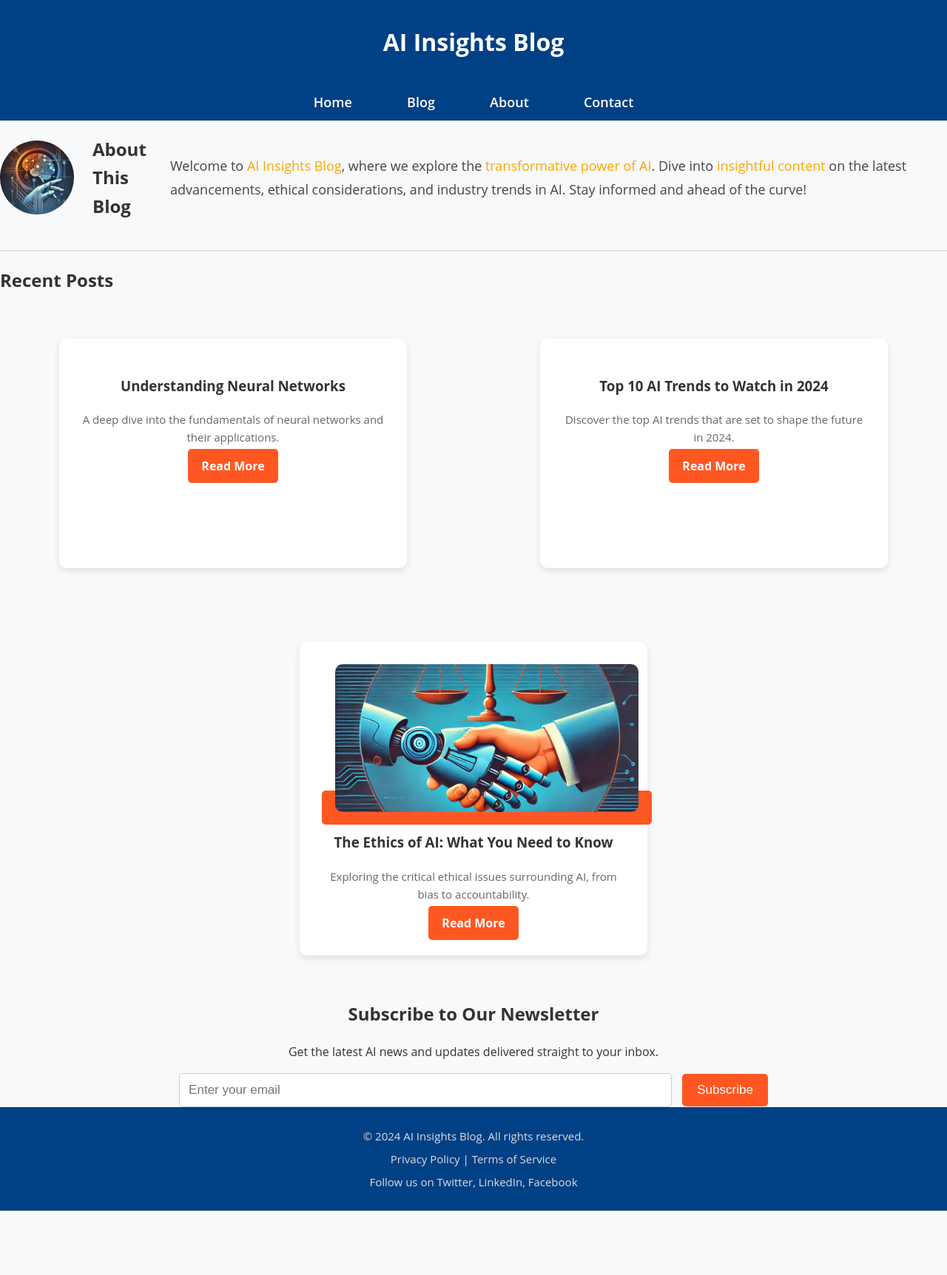
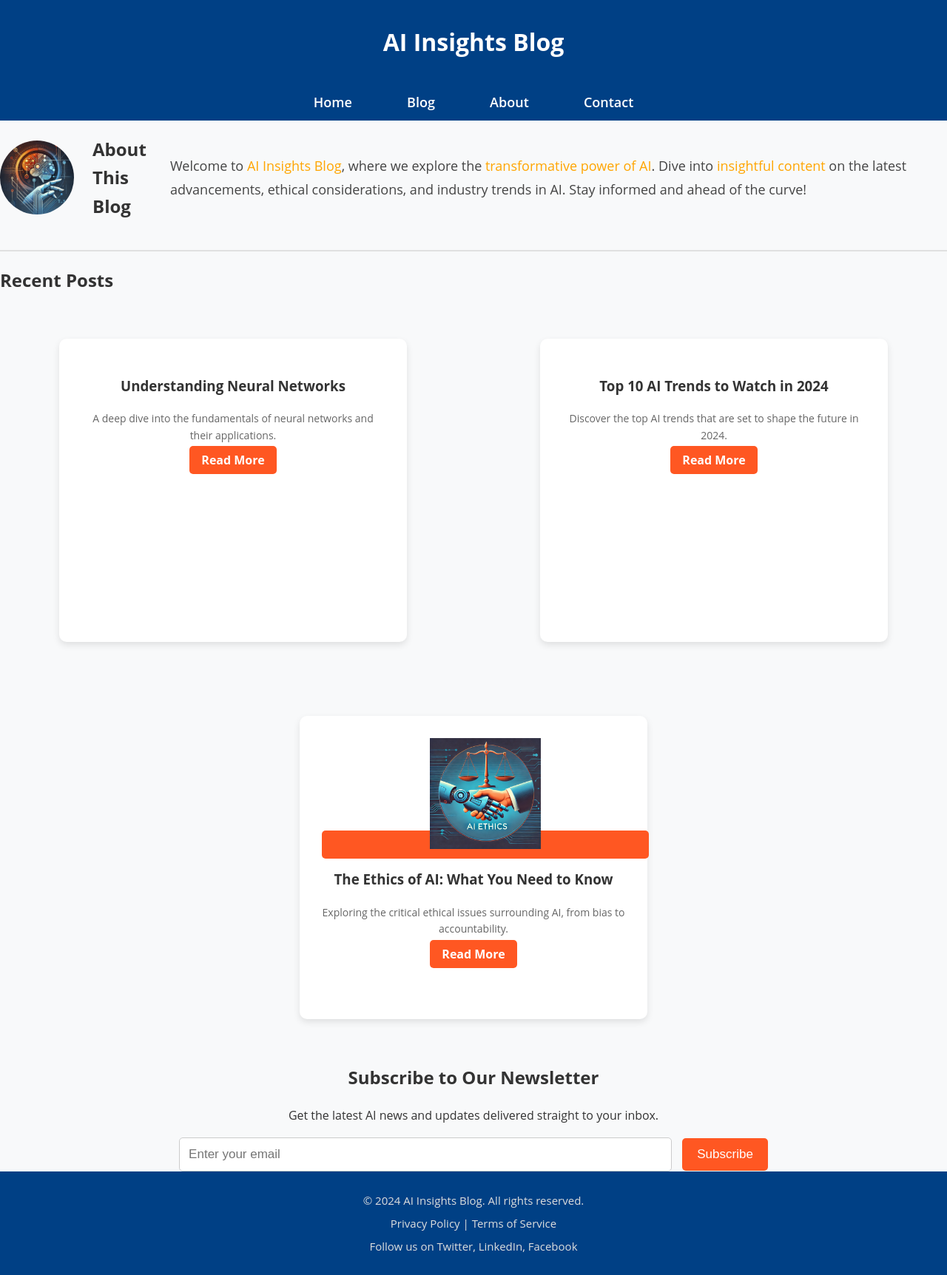
Before and after one commit to tomsonius/tomsonius.github.io, a Jekyll site: the page built from index.html, in a window 1280 px wide. Shown: the whole page at 74% size. Built offline with Jekyll 4.4.1, drawn with Linux system fonts in a browser that asks for light colours; before the commit the page ends 1637 px from its top, so only the background shows below that.

Commit message:
Update main.css

```diff
--- a/assets/css/main.css
+++ b/assets/css/main.css
@@ -6,8 +6,8 @@ body {
     line-height: 1.6;
     background-color: #f8f9fa;
     color: #333;
-    max-width: 100%; /* Prevent any horizontal scrolling */
-    overflow-x: hidden; /* Prevent horizontal scrolling */
+    max-width: 100%; /* Prevent horizontal scrolling */
+    overflow-x: hidden;
 }
 
 /* Header Styling */
@@ -114,35 +114,35 @@ nav ul li a:hover {
 
 .post {
     background: #fff;
-    padding: 20px;
+    padding: 15px;
     border-radius: 10px;
     box-shadow: 0 4px 10px rgba(0, 0, 0, 0.1);
     transition: transform 0.3s ease, box-shadow 0.3s ease;
-    width: 32%; /* Three posts per row */
-    min-height: 250px; /* Ensure consistent post height */
+    width: 32%;
     text-align: center;
+    height: 350px; /* Reduce the height for a more compact display */
 }
 
 .post img {
     width: 100%;
     max-width: 100%;
-    height: 200px; /* Ensure consistent image height */
-    object-fit: cover;
+    max-height: 150px; /* Limit the height of the image to keep it compact */
+    object-fit: contain; /* Make sure the full image is shown without cropping */
     border-radius: 10px;
     transition: transform 0.3s ease;
 }
 
 /* Home Page Post Titles */
 .home .post h3 {
-    font-size: 22px;
-    margin: 15px 0;
-    color: #004085;  /* Keep them blue */
-    text-align: center; /* Center them */
+    font-size: 20px; /* Slightly smaller title to fit better */
+    margin: 10px 0;
+    color: #004085;
+    text-align: center;
 }
 
 .post p {
-    font-size: 15px;
-    margin-bottom: 15px;
+    font-size: 14px;
+    margin-bottom: 10px;
     color: #666;
 }
 
@@ -150,7 +150,7 @@ nav ul li a:hover {
     text-decoration: none;
     color: #ffffff;
     font-weight: bold;
-    padding: 12px 18px;
+    padding: 8px 16px;
     border-radius: 5px;
     background: #ff5722;
     transition: background 0.3s ease, color 0.3s ease;
@@ -241,8 +241,8 @@ footer a:hover {
 .post header h1 {
     font-size: 2.5em;
     margin-bottom: 10px;
-    color: #fff;  /* Make the title white */
-    text-align: center; /* Center the article title */
+    color: #fff;
+    text-align: center;
 }
 
 .post header p {
@@ -281,7 +281,7 @@ footer a:hover {
 /* Tablets and smaller laptops */
 @media (max-width: 1024px) {
     .container {
-        width: 95%; /* Wider content on mobile */
+        width: 95%;
     }
 
     .about {
@@ -344,10 +344,10 @@ footer a:hover {
     }
 
     .post header h1 {
-        font-size: 2rem; /* Slightly smaller for mobile */
+        font-size: 2rem;
     }
 
     .post-content {
-        font-size: 16px; /* Adjust text size for mobile */
+        font-size: 16px;
     }
 }
```
